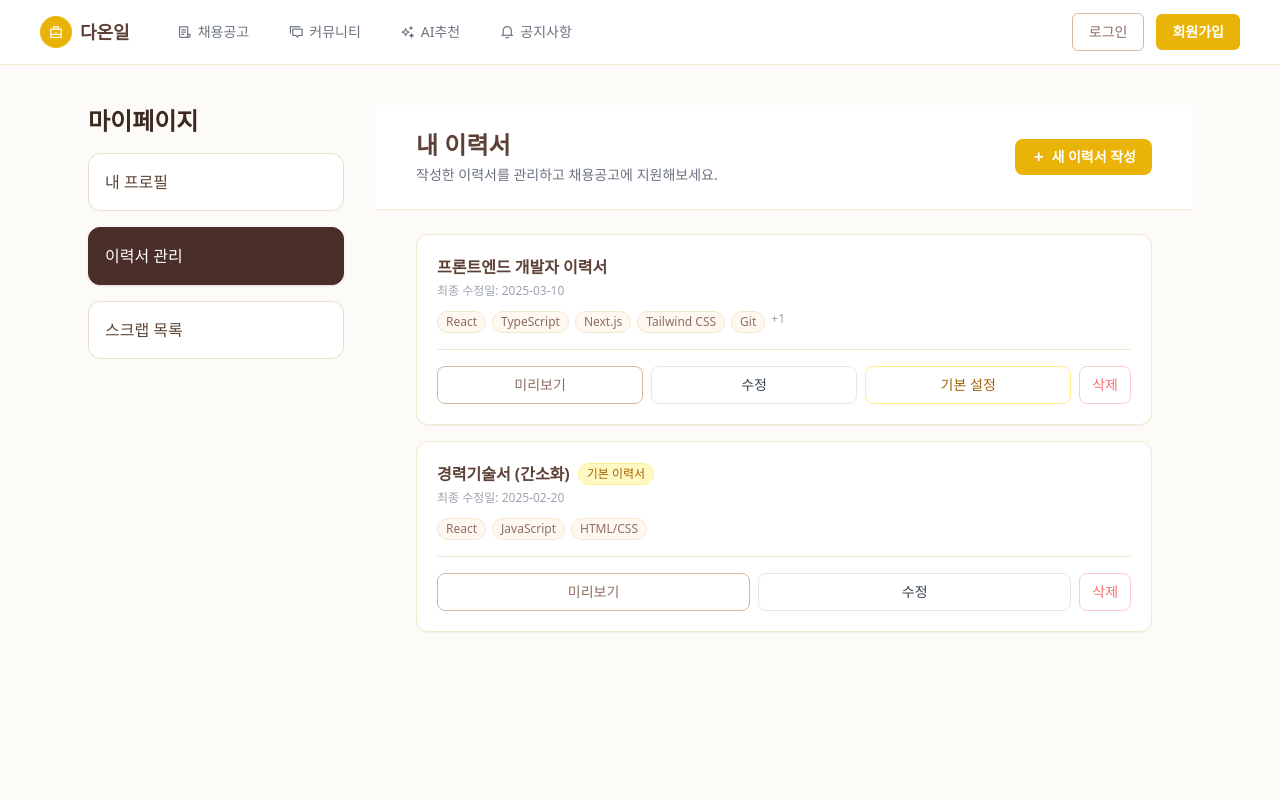
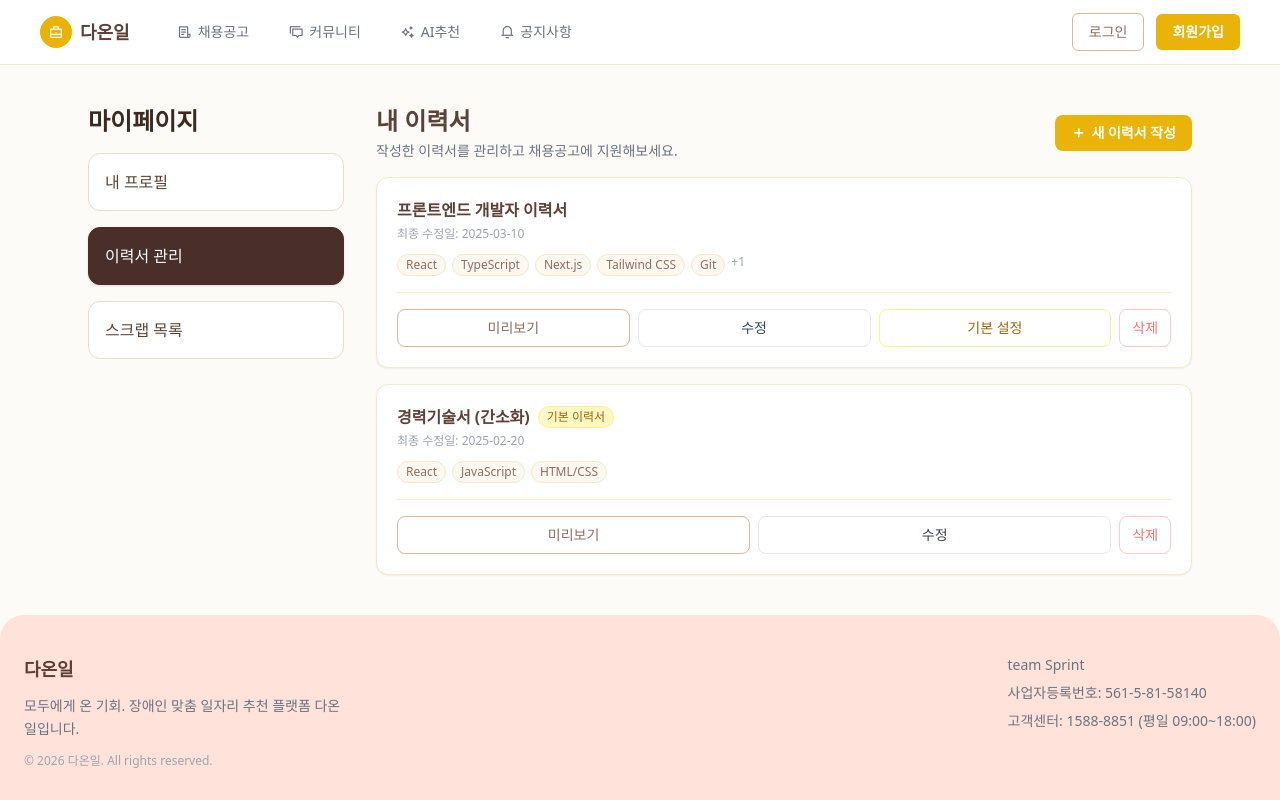
Before and after one commit to hwangbohye03/AIBE5_3th_Team11, a React (Vite) app: page /memberMypage/resumes in a window 1280 px wide. Shown: the top 800 px of the page. Built offline with nearby package versions, Linux system fonts and the light colour scheme.

Commit message:
#11 Fix: 마이페이지 관련 오류 수정

```diff
--- a/src/App.jsx
+++ b/src/App.jsx
@@ -43,12 +43,6 @@ export default function App() {
           <Route path="resumes/:id" element={<ResumeDetail />} />
           <Route path="resumes/:id/edit" element={<ResumeForm />} />
         </Route>
-
-        {/* 기존 이력서 URL 호환성 유지 (외부에서 직접 접근 시 사이드바 없이 표시) */}
-        <Route path="/resumes" element={<ResumeList />} />
-        <Route path="/resumes/new" element={<ResumeForm />} />
-        <Route path="/resumes/:id" element={<ResumeDetail />} />
-        <Route path="/resumes/:id/edit" element={<ResumeForm />} />
       </Routes>
     </div>
   );
--- a/src/pages/ResumeDetail.jsx
+++ b/src/pages/ResumeDetail.jsx
@@ -1,6 +1,4 @@
-import { useParams, Link, useNavigate } from "react-router-dom";
-import Header from "../components/Header";
-import Footer from "../components/Footer";
+import { useParams, useNavigate } from "react-router-dom";
 
 const sampleResumes = [
   {
@@ -52,21 +50,22 @@ export default function ResumeDetail() {
   const handlePrint = () => window.print();
 
   return (
-      <div className="min-h-screen bg-[#FDFBF7] flex flex-col">
-
+    <div className="space-y-4">
       {/* 서브 컨트롤 바 */}
-        <div className="print:hidden bg-white border-b border-[#F3E8D0]">
-          <div className="max-w-3xl mx-auto px-4 py-3 flex items-center justify-between">
+      <div className="bg-white border border-[#F3E8D0] rounded-xl p-4 flex items-center justify-between sticky top-0 z-10">
         <div className="flex items-center gap-3">
-              <Link to="/resumes" className="text-[#8D6E63] hover:text-[#5D4037] text-sm flex items-center gap-1">
+          <button
+            onClick={() => navigate("/memberMypage/resumes")}
+            className="text-[#8D6E63] hover:text-[#5D4037] text-sm flex items-center gap-1"
+          >
             <i className="ri-arrow-left-line"></i> 목록
-              </Link>
+          </button>
           <span className="text-gray-300">|</span>
           <span className="text-sm font-medium text-[#5D4037]">{resume.title}</span>
         </div>
         <div className="flex gap-2">
           <button
-                  onClick={() => navigate(`/resumes/${id}/edit`)}
+            onClick={() => navigate(`/memberMypage/resumes/${id}/edit`)}
             className="text-sm border border-[#D7B89C] text-[#8D6E63] px-3 py-1.5 rounded-lg hover:bg-[#FFF3E0] transition-colors"
           >
             수정
@@ -79,12 +78,10 @@ export default function ResumeDetail() {
           </button>
         </div>
       </div>
-        </div>
 
       {/* 이력서 본문 */}
-        <div className="max-w-3xl mx-auto px-4 py-8 print:px-0 print:py-0 flex-1 w-full">
       <div className="bg-white shadow-md rounded-2xl overflow-hidden print:shadow-none print:rounded-none">
-            {/* 상단 프로필 헤더 - 다온일 브랜드 컬러 */}
+        {/* 상단 프로필 헤더 */}
         <div className="bg-gradient-to-r from-[#5D4037] to-[#8D6E63] px-8 py-8 text-white">
           <h1 className="text-3xl font-bold mb-1">{resume.profile.name}</h1>
           <p className="text-orange-200 text-sm mb-4">{resume.title}</p>
@@ -223,7 +220,5 @@ export default function ResumeDetail() {
         </div>
       </div>
     </div>
-
-      </div>
   );
 }
--- a/src/pages/ResumeList.jsx
+++ b/src/pages/ResumeList.jsx
@@ -1,7 +1,5 @@
 import { useState } from "react";
-import { Link, useNavigate } from "react-router-dom";
-import Header from "../components/Header";
-import Footer from "../components/Footer";
+import { useNavigate } from "react-router-dom";
 
 const initialResumes = [
 	{
@@ -41,7 +39,9 @@ const initialResumes = [
 			},
 		],
 		skills: ["React", "TypeScript", "Next.js", "Tailwind CSS", "Git", "Figma"],
-    certificates: [{ name: "정보처리기사", issuer: "한국산업인력공단", date: "2019.08" }],
+		certificates: [
+			{ name: "정보처리기사", issuer: "한국산업인력공단", date: "2019.08" },
+		],
 	},
 	{
 		id: 2,
@@ -94,41 +94,45 @@ export default function ResumeList() {
 	};
 
 	return (
-    <div className="min-h-screen bg-[#FDFBF7] flex flex-col">
-
-
+		<div className="space-y-4">
 			{/* 페이지 타이틀 영역 */}
-      <div className="bg-white border-b border-[#F3E8D0]">
-        <div className="max-w-3xl mx-auto px-4 py-6 flex items-center justify-between">
 			<div>
-            <h1 className="text-2xl font-extrabold text-[#5D4037]">내 이력서</h1>
-            <p className="text-sm text-gray-500 mt-1">작성한 이력서를 관리하고 채용공고에 지원해보세요.</p>
+				<div className="flex items-center justify-between">
+					<div>
+						<h1 className="text-2xl font-extrabold text-[#5D4037]">
+							내 이력서
+						</h1>
+						<p className="text-sm text-gray-500 mt-1">
+							작성한 이력서를 관리하고 채용공고에 지원해보세요.
+						</p>
 					</div>
-          <Link
-            to="/resumes/new"
+					<button
+						onClick={() => navigate("/memberMypage/resumes/new")}
 						className="bg-yellow-500 hover:opacity-90 text-white text-sm font-semibold px-4 py-2 rounded-lg transition-opacity flex items-center gap-1.5"
 					>
 						<i className="ri-add-line"></i> 새 이력서 작성
-          </Link>
+					</button>
 				</div>
 			</div>
 
 			{/* 이력서 목록 */}
-      <div className="max-w-3xl mx-auto px-4 py-6 space-y-4 flex-1 w-full">
 			{resumes.length === 0 ? (
-          <div className="text-center py-20 text-gray-400">
+				<div className="text-center py-20 text-gray-400 bg-white rounded-xl border border-[#F3E8D0]">
 					<div className="text-5xl mb-4">📄</div>
-            <p className="text-lg font-medium text-gray-600">아직 작성된 이력서가 없습니다.</p>
+					<p className="text-lg font-medium text-gray-600">
+						아직 작성된 이력서가 없습니다.
+					</p>
 					<p className="text-sm mt-1">새 이력서를 작성해보세요!</p>
-            <Link
-              to="/resumes/new"
+					<button
+						onClick={() => navigate("/memberMypage/resumes/new")}
 						className="inline-block mt-6 bg-yellow-500 text-white text-sm font-semibold px-5 py-2.5 rounded-lg hover:opacity-90 transition-opacity"
 					>
 						이력서 작성하기
-            </Link>
+					</button>
 				</div>
 			) : (
-          resumes.map((resume) => (
+				<div className="space-y-4">
+					{resumes.map((resume) => (
 						<div
 							key={resume.id}
 							className="bg-white border border-[#F3E8D0] rounded-xl shadow-sm p-5 hover:shadow-md transition-shadow"
@@ -136,7 +140,9 @@ export default function ResumeList() {
 							<div className="flex items-start justify-between">
 								<div className="flex-1 min-w-0">
 									<div className="flex items-center gap-2 mb-1">
-                    <h2 className="font-bold text-[#5D4037] text-base truncate">{resume.title}</h2>
+										<h2 className="font-bold text-[#5D4037] text-base truncate">
+											{resume.title}
+										</h2>
 										{resume.isDefault && (
 											<span className="text-xs bg-yellow-100 text-yellow-700 border border-yellow-200 px-2 py-0.5 rounded-full font-medium whitespace-nowrap">
 												기본 이력서
@@ -156,7 +162,9 @@ export default function ResumeList() {
 											</span>
 										))}
 										{resume.skills.length > 5 && (
-                      <span className="text-xs text-gray-400">+{resume.skills.length - 5}</span>
+											<span className="text-xs text-gray-400">
+												+{resume.skills.length - 5}
+											</span>
 										)}
 									</div>
 								</div>
@@ -164,13 +172,13 @@ export default function ResumeList() {
 
 							<div className="flex items-center gap-2 mt-4 pt-4 border-t border-[#F3E8D0]">
 								<button
-                  onClick={() => navigate(`/resumes/${resume.id}`)}
+									onClick={() => navigate(`/memberMypage/resumes/${resume.id}`)}
 									className="flex-1 text-sm text-[#8D6E63] border border-[#D7B89C] rounded-lg py-2 hover:bg-[#FFF3E0] transition-colors font-medium"
 								>
 									미리보기
 								</button>
 								<button
-                  onClick={() => navigate(`/resumes/${resume.id}/edit`)}
+									onClick={() => navigate(`/memberMypage/resumes/${resume.id}/edit`)}
 									className="flex-1 text-sm text-gray-700 border border-gray-200 rounded-lg py-2 hover:bg-gray-50 transition-colors font-medium"
 								>
 									수정
@@ -191,17 +199,20 @@ export default function ResumeList() {
 								</button>
 							</div>
 						</div>
-          ))
+					))}
+				</div>
 			)}
-      </div>
-
 
 			{/* 삭제 확인 모달 */}
 			{deleteTarget && (
 				<div className="fixed inset-0 bg-black/40 z-50 flex items-center justify-center px-4">
 					<div className="bg-white rounded-2xl shadow-xl p-6 w-full max-w-sm">
-            <h3 className="font-bold text-[#5D4037] text-lg mb-2">이력서를 삭제할까요?</h3>
-            <p className="text-sm text-gray-500 mb-6">삭제된 이력서는 복구할 수 없습니다.</p>
+						<h3 className="font-bold text-[#5D4037] text-lg mb-2">
+							이력서를 삭제할까요?
+						</h3>
+						<p className="text-sm text-gray-500 mb-6">
+							삭제된 이력서는 복구할 수 없습니다.
+						</p>
 						<div className="flex gap-3">
 							<button
 								onClick={() => setDeleteTarget(null)}
```
Also changed, not shown: src/pages/ResumeForm.jsx (+14 -17 lines). Lines whose indentation alone changed are shown as unchanged.
